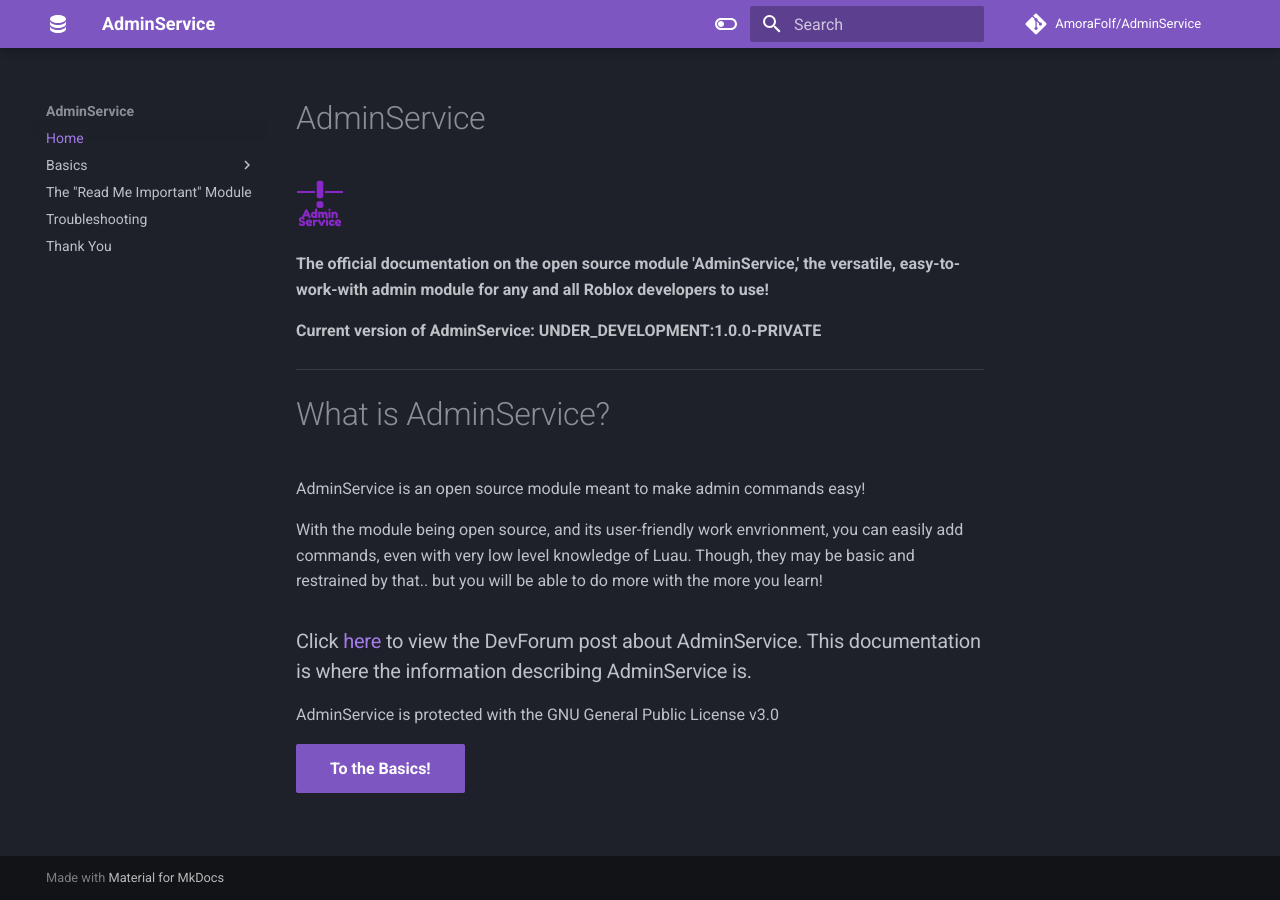
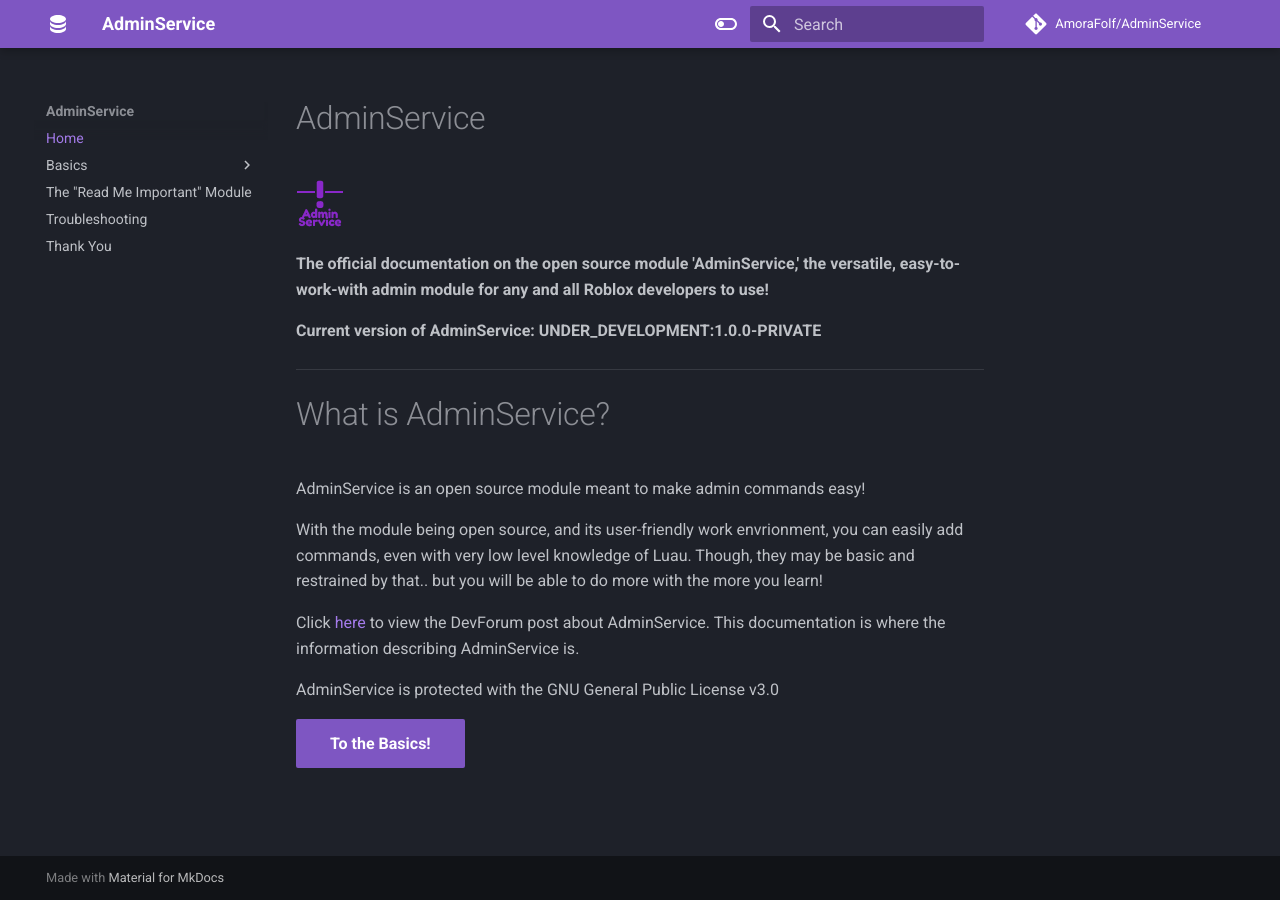
Before and after one commit to AmoraFolf/AdminService, an MkDocs documentation site: the page built from docs/index.md, in a window 1280 px wide. Built offline with MkDocs 1.6.1 and Material for MkDocs 9.7.7, drawn with Linux system fonts in a browser that asks for light colours; comment, search, counter and statistics services are not loaded.

```diff
--- a/docs/index.md
+++ b/docs/index.md
@@ -14,7 +14,7 @@ AdminService is an open source module meant to make admin commands easy!
 
 With the module being open source, and its user-friendly work envrionment, you can easily add commands, even with very low level knowledge of Luau. Though, they may be basic and restrained by that.. but you will be able to do more with the more you learn!
 
-### Click [here](https://www.youtube.com) to view the DevForum post about AdminService. This documentation is where the information describing AdminService is.
+Click [here](https://www.youtube.com) to view the DevForum post about AdminService. This documentation is where the information describing AdminService is.
 
 AdminService is protected with the GNU General Public License v3.0
 
```
